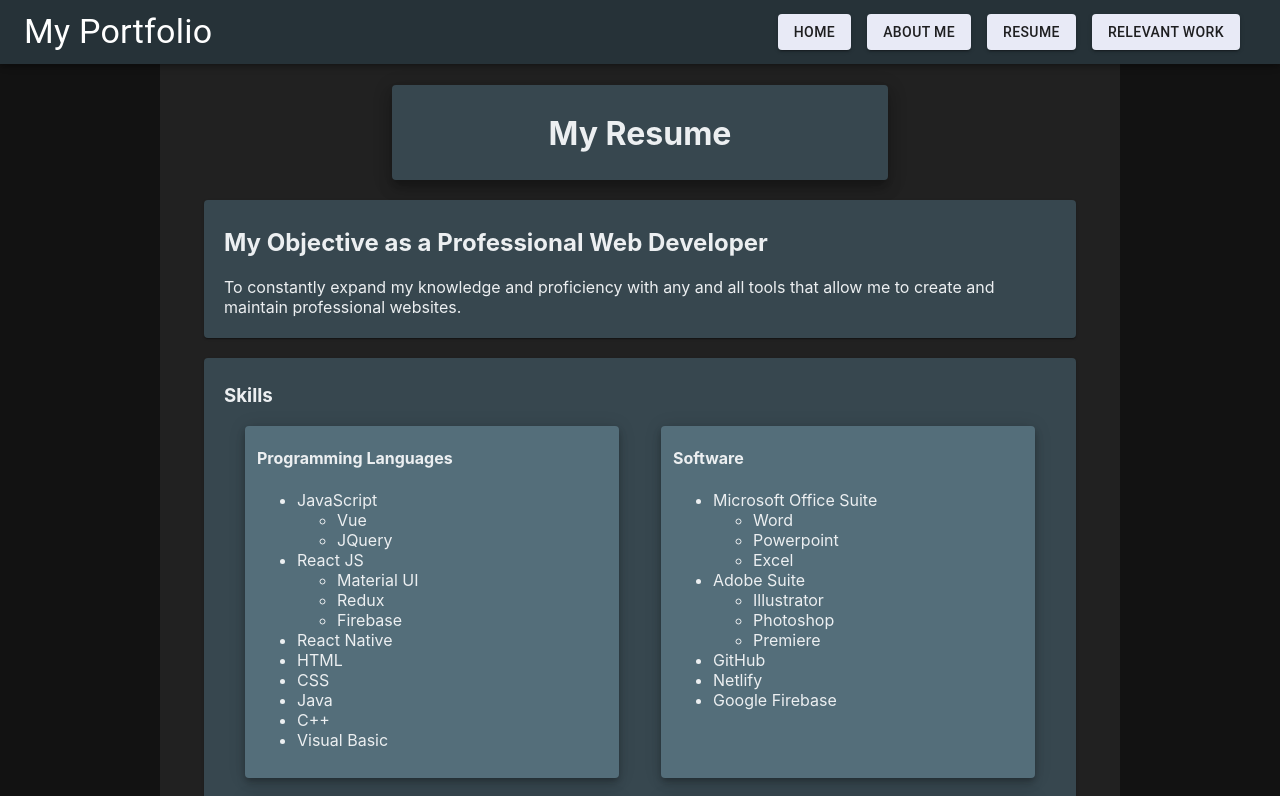
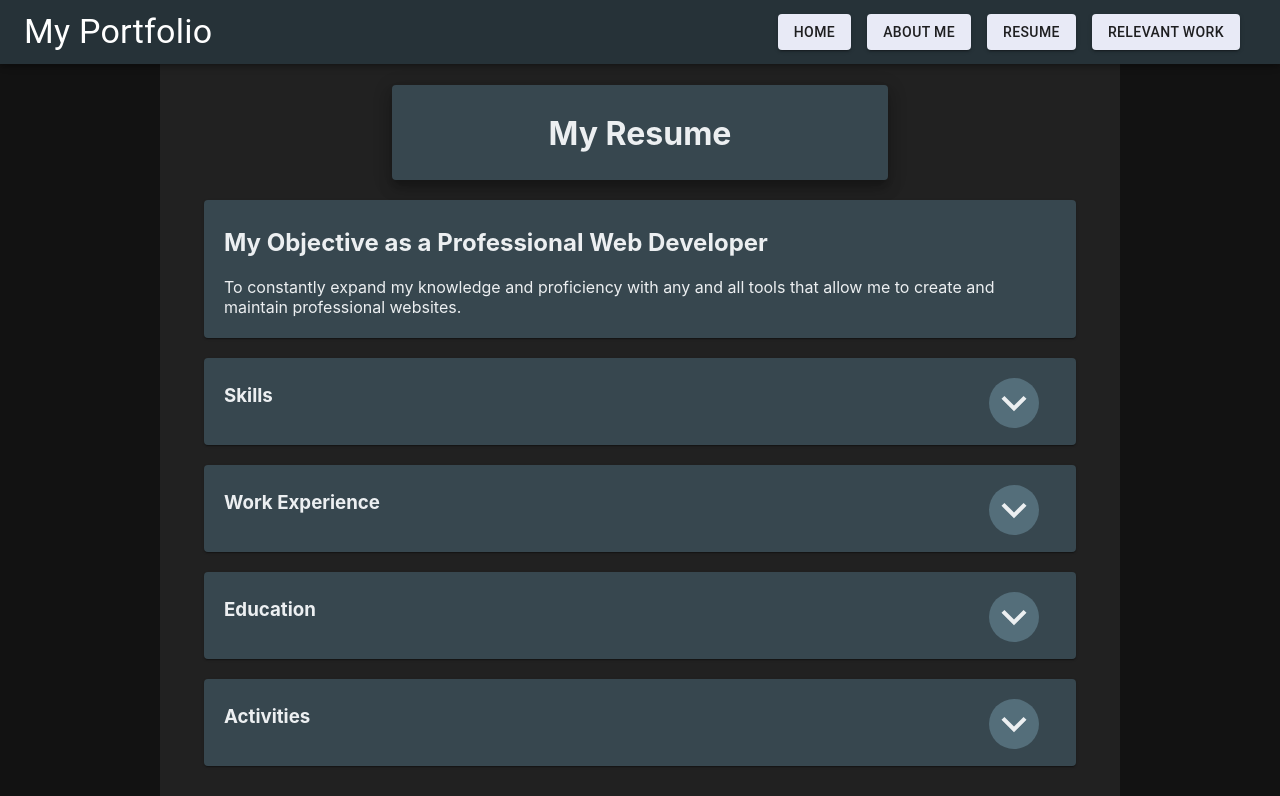
Before and after one commit to spideyguy99/Portfolio, a React (Create React App) app: page /resume in a window 1280 px wide. Shown: the top 796 px of the page. Built offline with nearby package versions, Linux system fonts and the light colour scheme.

Commit message:
Added drop down to resume page
added transition feed back to dropdown buttons

```diff
--- a/src/Components/AboutMe/Games.js
+++ b/src/Components/AboutMe/Games.js
@@ -46,12 +46,14 @@ const useStyles = makeStyles(theme =>({
         paddingBottom: 20
     },
     expand: {
-        transform: 'rotate(0deg)',
         margin: '0 auto',
         transition: theme.transitions.create('transform', {
             duration: theme.transitions.duration.shortest,
         }),
-    }
+    },
+    expandOpen: {
+        transform: 'rotate(180deg)',
+    },
 }));
 
 export default function GamesCard() {
@@ -77,7 +79,7 @@ export default function GamesCard() {
                     aria-expanded={expanded}
                     aria-label="show more"
                 >
-                    <ExpandMoreIcon style={{fontSize: 75, color: "#eceff1", backgroundColor: "#37474f", borderRadius: 100}}/>
+                    <ExpandMoreIcon style={{fontSize: 75, color: "#eceff1", backgroundColor: "#78909c", borderRadius: 100}}/>
                 </IconButton>
             </Paper>
             <Collapse in={expanded} timeout="auto" unmountOnExit>
@@ -97,7 +99,7 @@ export default function GamesCard() {
                                     <Typography variant="subtitle2" >
                                         {item.genre}
                                     </Typography>
-                                    <Typography variant="body2" color="textSecondary" component="p">
+                                    <Typography variant="body2" component="p">
                                         Hours Played: {item.hours}
                                     </Typography>
                                 </CardContent>
--- a/src/Components/AboutMe/Movies.js
+++ b/src/Components/AboutMe/Movies.js
@@ -44,12 +44,15 @@ const useStyles = makeStyles(theme=>({
         paddingBottom: 20
     },
     expand: {
-    transform: 'rotate(0deg)',
+        transform: 'rotate(0deg)',
         margin: '0 auto',
         transition: theme.transitions.create('transform', {
         duration: theme.transitions.duration.shortest,
     }),
-}
+},
+    expandOpen: {
+        transform: 'rotate(180deg)',
+    },
 }));
 
 export default function MoviesCard() {
@@ -75,7 +78,7 @@ export default function MoviesCard() {
                     aria-expanded={expanded}
                     aria-label="show more"
                 >
-                    <ExpandMoreIcon style={{fontSize: 75, color: "#eceff1", backgroundColor: "#37474f", borderRadius: 100}}/>
+                    <ExpandMoreIcon style={{fontSize: 75, color: "#eceff1", backgroundColor: "#78909c", borderRadius: 100}}/>
                 </IconButton>
             </Paper>
             <Collapse in={expanded} timeout="auto" unmountOnExit>
--- a/src/Components/AboutMe/Music.js
+++ b/src/Components/AboutMe/Music.js
@@ -51,7 +51,10 @@ const useStyles = makeStyles(theme => ({
         transition: theme.transitions.create('transform', {
             duration: theme.transitions.duration.shortest,
         }),
-    }
+    },
+    expandOpen: {
+        transform: 'rotate(180deg)',
+    },
 }));
 
 export default function MusicCard() {
@@ -78,7 +81,7 @@ export default function MusicCard() {
                     aria-expanded={expanded}
                     aria-label="show more"
                 >
-                    <ExpandMoreIcon style={{fontSize: 75, color: "#eceff1", backgroundColor: "#37474f", borderRadius: 100}}/>
+                    <ExpandMoreIcon style={{fontSize: 75, color: "#eceff1", backgroundColor: "#78909c", borderRadius: 100}}/>
                 </IconButton>
             </Paper>
                 <Collapse in={expanded} timeout="auto" unmountOnExit>
--- a/src/Components/Homework/Homework.js
+++ b/src/Components/Homework/Homework.js
@@ -30,8 +30,11 @@ const useStyles = makeStyles(theme =>({
         flexWrap: "wrap",
     },
     media: {
-        height: 200,
-        width: 350
+        width: 435,
+        height: 300
+    },
+    expandOpen: {
+        transform: 'rotate(180deg)',
     },
 }));
 
--- a/src/Components/ResumeDir/Activities.js
+++ b/src/Components/ResumeDir/Activities.js
@@ -3,6 +3,10 @@ import React from "react";
 //material ui imports
 import {makeStyles} from "@material-ui/core/styles";
 import Paper from "@material-ui/core/Paper";
+import clsx from "clsx";
+import ExpandMoreIcon from "@material-ui/icons/ExpandMore";
+import IconButton from "@material-ui/core/IconButton";
+import Collapse from "@material-ui/core/Collapse";
 
 const useStyles = makeStyles(theme =>({
     paperinpaper: {
@@ -22,7 +26,27 @@ const useStyles = makeStyles(theme =>({
         border: "5px solid #37474f",
         marginLeft: 5,
         justifyContent: "space-around"
-    }
+    },
+    cardpaper: {
+        backgroundColor: "#37474f",
+        color: "#eceff1",
+        marginLeft: 20,
+        marginRight: 20,
+        marginBottom: 20,
+        padding: 8,
+        paddingLeft: 20,
+        paddingRight: 20,
+        paddingBottom: 5
+    },
+    expandOpen: {
+        transform: 'rotate(180deg)',
+    },
+    expand: {
+        margin: '0 auto',
+        transition: theme.transitions.create('transform', {
+            duration: theme.transitions.duration.shortest,
+        }),
+    },
 }));
 
 
@@ -36,7 +60,28 @@ export default function Activities() {
 
     const classes = useStyles();
 
+    const [expanded, setExpanded] = React.useState(false);
+
+    const handleExpandClick = () => {
+        setExpanded(!expanded);
+    };
+
     return(
+        <div>
+           <Paper className={classes.cardpaper} style={{display: "flex", flexWrap: "wrap", justifyContent: "space-around"}}>
+               <h3 style={{width: "90%"}}>Activities</h3>
+               <IconButton
+                   className={clsx(classes.expand, {
+                       [classes.expandOpen]: expanded,
+                   })}
+                   onClick={handleExpandClick}
+                   aria-expanded={expanded}
+                   aria-label="show more"
+               >
+                   <ExpandMoreIcon style={{fontSize: 50,color: "#eceff1", backgroundColor: "#546e7a", borderRadius: 100}}/>
+               </IconButton>
+               <div/>
+               <Collapse in={expanded} timeout="auto" unmountOnExit>
                    <div style={{display: "flex", flexWrap: "wrap", justifyContent: "space-around"}}>
                        <Paper className={classes.paperinpaper} style={{width:"44%"}} elevation={6}>
                            <h4>Ultimate Frisbee</h4>
@@ -63,5 +108,8 @@ export default function Activities() {
                            />
                        </Paper>
                    </div>
+               </Collapse>
+           </Paper>
+        </div>
     )
 }
--- a/src/Components/ResumeDir/Education.js
+++ b/src/Components/ResumeDir/Education.js
@@ -3,6 +3,10 @@ import React from "react";
 //material ui imports
 import {makeStyles} from "@material-ui/core/styles";
 import Paper from "@material-ui/core/Paper";
+import clsx from "clsx";
+import ExpandMoreIcon from "@material-ui/icons/ExpandMore";
+import IconButton from "@material-ui/core/IconButton";
+import Collapse from "@material-ui/core/Collapse";
 
 const useStyles = makeStyles(theme =>({
     paperinpaper: {
@@ -22,7 +26,27 @@ const useStyles = makeStyles(theme =>({
         border: "5px solid #37474f",
         marginLeft: 5,
         justifyContent: "space-around"
-    }
+    },
+    cardpaper: {
+        backgroundColor: "#37474f",
+        color: "#eceff1",
+        marginLeft: 20,
+        marginRight: 20,
+        marginBottom: 20,
+        padding: 8,
+        paddingLeft: 20,
+        paddingRight: 20,
+        paddingBottom: 5
+    },
+    expandOpen: {
+        transform: 'rotate(180deg)',
+    },
+    expand: {
+        margin: '0 auto',
+        transition: theme.transitions.create('transform', {
+            duration: theme.transitions.duration.shortest,
+        }),
+    },
 }));
 
 
@@ -36,8 +60,28 @@ export default function Education() {
 
     const FHS = require('../Images/fhs.png');
 
+    const [expanded, setExpanded] = React.useState(false);
+
+    const handleExpandClick = () => {
+        setExpanded(!expanded);
+    };
+
     return(
         <div>
+            <Paper className={classes.cardpaper} style={{display: "flex", flexWrap: "wrap", justifyContent: "center"}}>
+                <h3 style={{width:"90%"}}>Education</h3>
+                <IconButton
+                    className={clsx(classes.expand, {
+                        [classes.expandOpen]: expanded,
+                    })}
+                    onClick={handleExpandClick}
+                    aria-expanded={expanded}
+                    aria-label="show more"
+                >
+                    <ExpandMoreIcon style={{fontSize: 50,color: "#eceff1", backgroundColor: "#546e7a", borderRadius: 100}}/>
+                </IconButton>
+                <div/>
+                <Collapse in={expanded} timeout="auto" unmountOnExi>
                         <Paper className={classes.paperinpaper} elevation={6} style={{display: "flex"}}>
                             <div style={{width: "100%", margin: 20}}>
                                 <h4>
@@ -68,6 +112,8 @@ export default function Education() {
                             </div>
                             <img src={FHS} style={{height: 100, margin: 20}}/>
                         </Paper>
+                </Collapse>
+            </Paper>
         </div>
     )
 }
--- a/src/Components/ResumeDir/Resume.js
+++ b/src/Components/ResumeDir/Resume.js
@@ -46,30 +46,10 @@ export default function Resume() {
                     To constantly expand my knowledge and proficiency with any and all tools that allow me to create and maintain professional websites.
                 </p>
             </Paper>
-            <Paper className={classes.cardpaper}>
-                <h3 style={{width: "100%"}}>
-                    Skills
-                </h3>
-                <Skills/>
-            </Paper>
-            <Paper className={classes.cardpaper}>
-                <h3>
-                    Work Experience
-                </h3>
-                <WorkExp/>
-            </Paper>
-            <Paper className={classes.cardpaper}>
-                <h3>
-                    Education
-                </h3>
-                <Education/>
-            </Paper>
-           <Paper className={classes.cardpaper} elevation={6}>
-               <h3 style={{width: "100%"}}>
-                   Activities
-               </h3>
-               <Activities/>
-           </Paper>
+            <Skills/>
+            <WorkExp/>
+            <Education/>
+            <Activities/>
         </div>
     );
 }
--- a/src/Components/ResumeDir/Skills.js
+++ b/src/Components/ResumeDir/Skills.js
@@ -3,6 +3,10 @@ import React from "react";
 //material ui imports
 import {makeStyles} from "@material-ui/core/styles";
 import Paper from "@material-ui/core/Paper";
+import clsx from "clsx";
+import ExpandMoreIcon from "@material-ui/icons/ExpandMore";
+import IconButton from "@material-ui/core/IconButton";
+import Collapse from "@material-ui/core/Collapse";
 
 const useStyles = makeStyles(theme =>({
     paperinpaper: {
@@ -22,15 +26,57 @@ const useStyles = makeStyles(theme =>({
         border: "5px solid #37474f",
         marginLeft: 5,
         justifyContent: "space-around"
-    }
+    },
+    cardpaper: {
+        backgroundColor: "#37474f",
+        color: "#eceff1",
+        marginLeft: 20,
+        marginRight: 20,
+        marginBottom: 20,
+        padding: 8,
+        paddingLeft: 20,
+        paddingRight: 20,
+        paddingBottom: 5
+    },
+    expand: {
+        margin: '0 auto',
+        transition: theme.transitions.create('transform', {
+            duration: theme.transitions.duration.shortest,
+        }),
+    },
+    expandOpen: {
+        transform: 'rotate(180deg)',
+    },
 }));
 
 export default function Skills() {
 
     const classes = useStyles();
+    const [expanded, setExpanded] = React.useState(false);
+
+    const handleExpandClick = () => {
+        setExpanded(!expanded);
+    };
 
     return(
         <div style={{display: "flex", flexWrap: "wrap", justifyContent: "space-around"}}>
+            <Paper className={classes.cardpaper} style={{display: "flex", flexWrap: "wrap", width: "100%"}}>
+                <h3 style={{width: "90%"}}>
+                    Skills
+                </h3>
+                <IconButton
+                    className={clsx(classes.expand, {
+                        [classes.expandOpen]: expanded,
+                    })}
+                    onClick={handleExpandClick}
+                    aria-expanded={expanded}
+                    aria-label="show more"
+                >
+                    <ExpandMoreIcon style={{fontSize: 50,color: "#eceff1", backgroundColor: "#546e7a", borderRadius: 100}}/>
+                </IconButton>
+                <div/>
+                <Collapse in={expanded} timeout="auto" unmountOnExit>
+                    <div style={{display: "flex", flexWrap: "wrap", width: "100%", justifyContent: "center"}}>
                         <Paper className={classes.paperinpaper} elevation={6} style={{width: 350}}>
                             <h4>Programming Languages</h4>
                             <ul>
@@ -91,5 +137,8 @@ export default function Skills() {
                             </ul>
                         </Paper>
                     </div>
+                </Collapse>
+            </Paper>
+        </div>
     )
 }
--- a/src/Components/ResumeDir/WorkExp.js
+++ b/src/Components/ResumeDir/WorkExp.js
@@ -3,6 +3,10 @@ import React from "react";
 //material ui imports
 import {makeStyles} from "@material-ui/core/styles";
 import Paper from "@material-ui/core/Paper";
+import clsx from "clsx";
+import ExpandMoreIcon from "@material-ui/icons/ExpandMore";
+import IconButton from "@material-ui/core/IconButton";
+import Collapse from "@material-ui/core/Collapse";
 
 const useStyles = makeStyles(theme =>({
     paperinpaper: {
@@ -22,7 +26,27 @@ const useStyles = makeStyles(theme =>({
         border: "5px solid #37474f",
         marginLeft: 5,
         justifyContent: "space-around"
-    }
+    },
+    cardpaper: {
+        backgroundColor: "#37474f",
+        color: "#eceff1",
+        marginLeft: 20,
+        marginRight: 20,
+        marginBottom: 20,
+        padding: 8,
+        paddingLeft: 20,
+        paddingRight: 20,
+        paddingBottom: 5
+    },
+    expandOpen: {
+        transform: 'rotate(180deg)',
+    },
+    expand: {
+        margin: '0 auto',
+        transition: theme.transitions.create('transform', {
+            duration: theme.transitions.duration.shortest,
+        }),
+    },
 }));
 
 
@@ -30,8 +54,28 @@ export default function WorkExp() {
 
     const classes = useStyles();
 
+    const [expanded, setExpanded] = React.useState(false);
+
+    const handleExpandClick = () => {
+        setExpanded(!expanded);
+    };
+
     return(
         <div>
+            <Paper className={classes.cardpaper} style={{display: "flex", flexWrap: "wrap", justifyContent: "center"}}>
+                <h3 style={{width: "90%"}}>Work Experience</h3>
+                <IconButton
+                    className={clsx(classes.expand, {
+                        [classes.expandOpen]: expanded,
+                    })}
+                    onClick={handleExpandClick}
+                    aria-expanded={expanded}
+                    aria-label="show more"
+                >
+                    <ExpandMoreIcon style={{fontSize: 50,color: "#eceff1", backgroundColor: "#546e7a", borderRadius: 100}}/>
+                </IconButton>
+                <div/>
+                <Collapse in={expanded} timeout="auto" unmountOnExi>
                     <Paper style={{display: "flex"}} className={classes.paperinpaper} elevation={6}>
                         <div style={{width: "50%"}}>
                             <h4>IUPUI: University Information Technology Services</h4>
@@ -69,6 +113,9 @@ export default function WorkExp() {
                             </ul>
                         </div>
                     </Paper>
+                </Collapse>
+
+            </Paper>
         </div>
     )
 }
```
Lines whose indentation alone changed are shown as unchanged.
